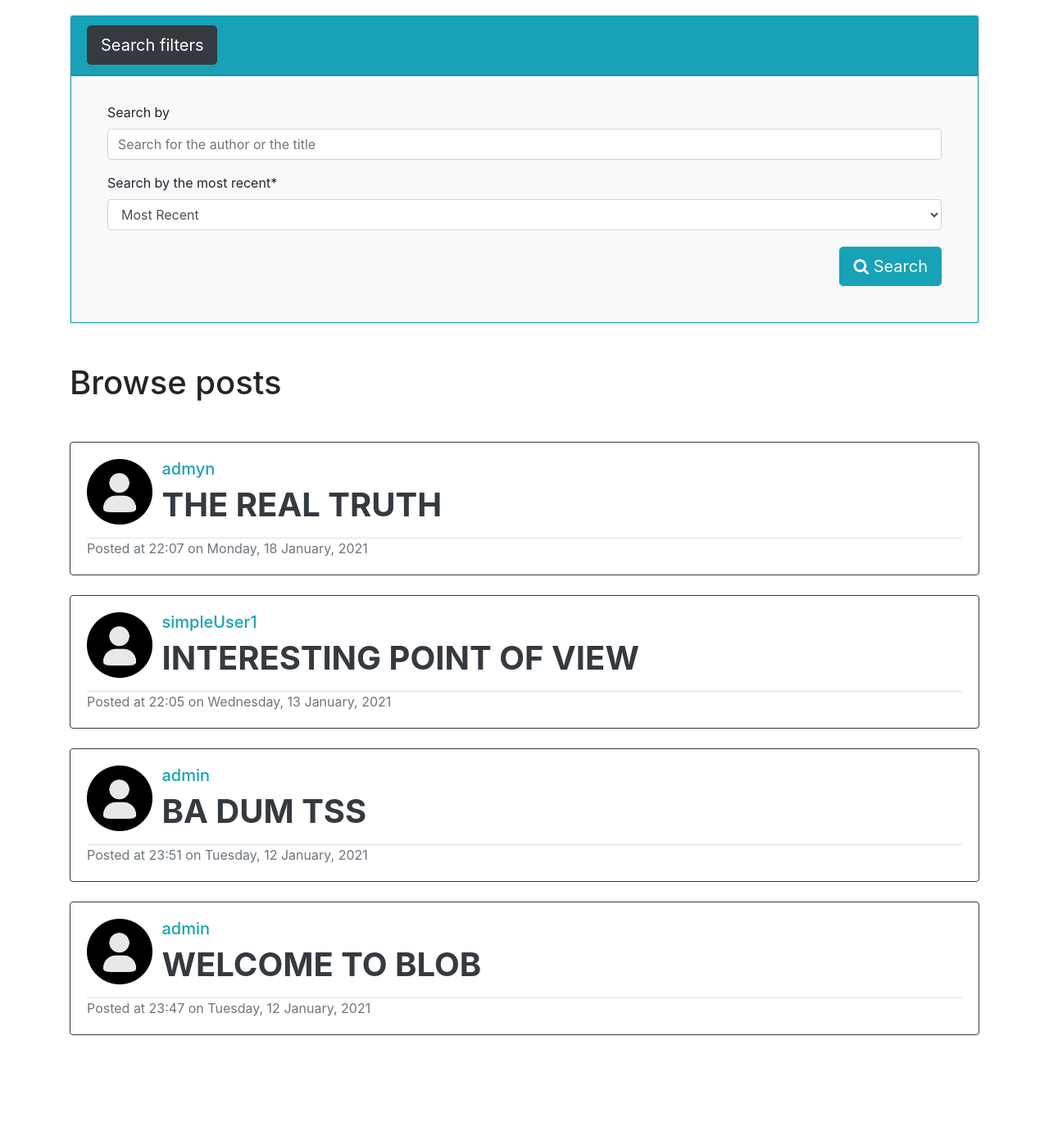
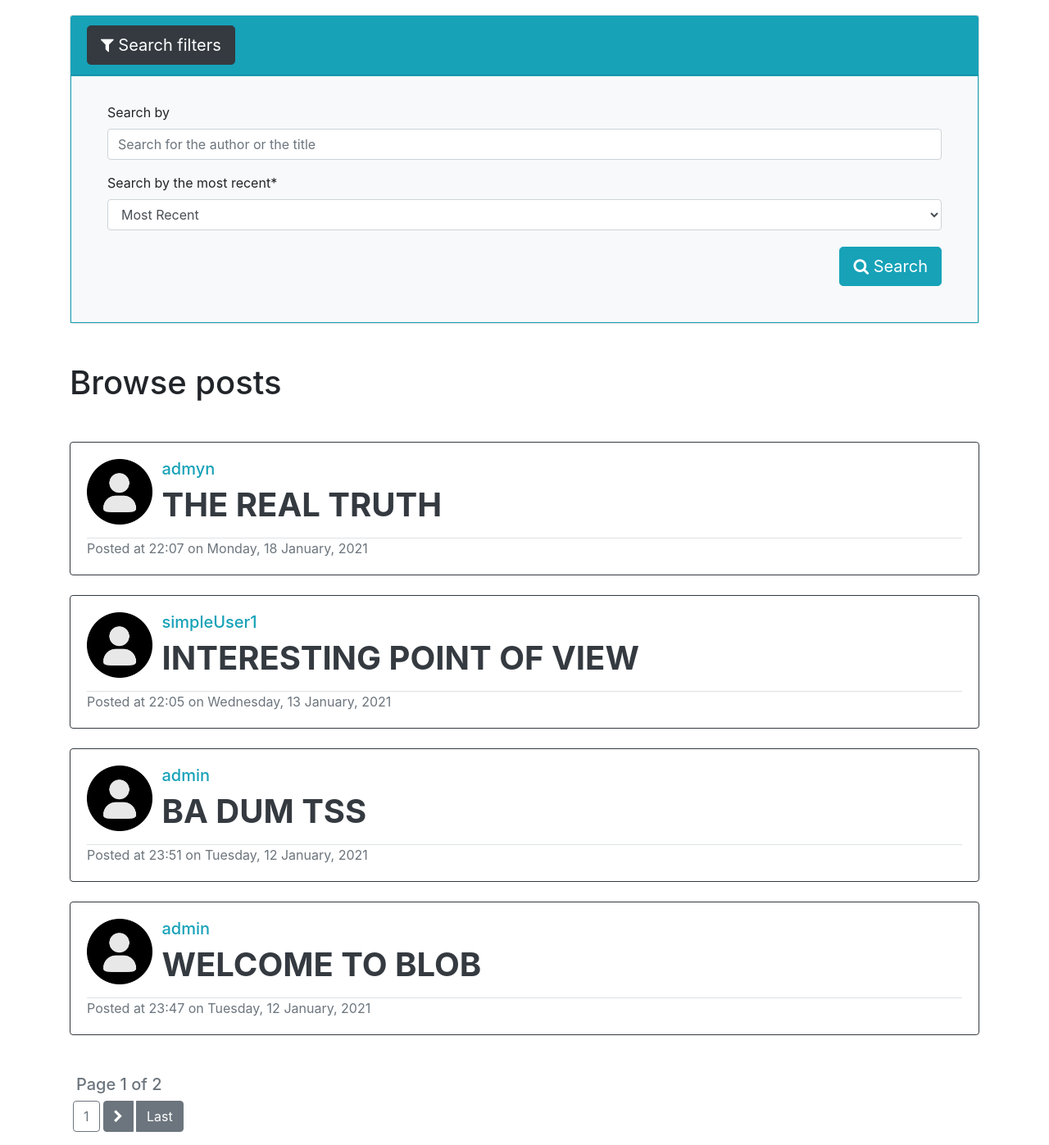
Before and after one commit to snap22/Blog, a Django app: page /browse/ in a window 1280 px wide. Shown: the part 71-1468 px from the top of the page at 82% size. Before the commit the page ends 1334 px from the top, so only its background shows below. Run offline with Django 3.2, Linux system fonts and the light colour scheme; data comes from the database, SQL or seed files in the repository; some libraries are stand-ins or nearby versions.

Commit message:
added pagination

```diff
--- a/project/blog/templates/blog/main/browse.html
+++ b/project/blog/templates/blog/main/browse.html
@@ -1,5 +1,7 @@
 {% extends "blog/basic.html" %}
 {% load crispy_forms_tags %}
+{% load blog_extras %}
+
 {% block content_big %}
 
 <div id="accordion">
@@ -7,7 +9,7 @@
       <div class="card-header bg-info" id="headingOne">
         <h5 class="mb-0">
           <button class="btn btn-dark btn-lg btn-white" data-toggle="collapse" data-target="#collapseOne" aria-expanded="true" aria-controls="collapseOne">
-                Search filters
+            <i class="fa fa-filter" aria-hidden="true"></i> Search filters
           </button>
         </h5>
       </div>
@@ -41,6 +43,8 @@
         {% else %}
             <h1> Browse posts </h1>
         {% endif %}
+
+
     </div>
 
     {% for post in posts %}
@@ -75,5 +79,30 @@
         </div>
     {% endfor %}
 
+    <!-- PAGINATION -->
+    <p class="h5 text-muted mt-5 ml-2">
+        Page {{ posts.number }} of {{ posts.paginator.num_pages }}
+    </p>
+    <div class="btn-toolbar " role="toolbar" aria-label="Toolbar with button groups" >
+        <div class="btn-group mr-1" role="group" aria-label="First group">
+            <!-- <button type="button" class="btn btn-secondary">1</button> -->
+            {% if posts.has_previous %}
+                <a href="?{% url_replace request 'page' 1 %}" class="btn btn-secondary"> First </a>
+                <a href="?{% url_replace request 'page' posts.previous_page_number %}" class="btn btn-secondary ml-1"> <i class="fa fa-chevron-left" aria-hidden="true"></i> </a>
+            {% endif %}
+        </div>
+
+        <div class="btn-group mr-1" role="group" aria-label="Second group">
+            <a href="?{% url_replace request 'page' posts.number %}" class="btn btn-outline-secondary"> {{ posts.number }}</a>
+        </div>
+
+        <div class="btn-group mr-1" role="group" aria-label="Third group">
+            {% if posts.has_next %}
+                <a href="?{% url_replace request 'page' posts.next_page_number %}" class="btn btn-secondary mr-1"> <i class="fa fa-chevron-right" aria-hidden="true"></i></a>
+                <a href="?{% url_replace request 'page' posts.paginator.num_pages %}" class="btn btn-secondary"> Last </a>
+            {% endif %}
+        </div>
+    </div>
+
 
 {% endblock content_big %}
```
